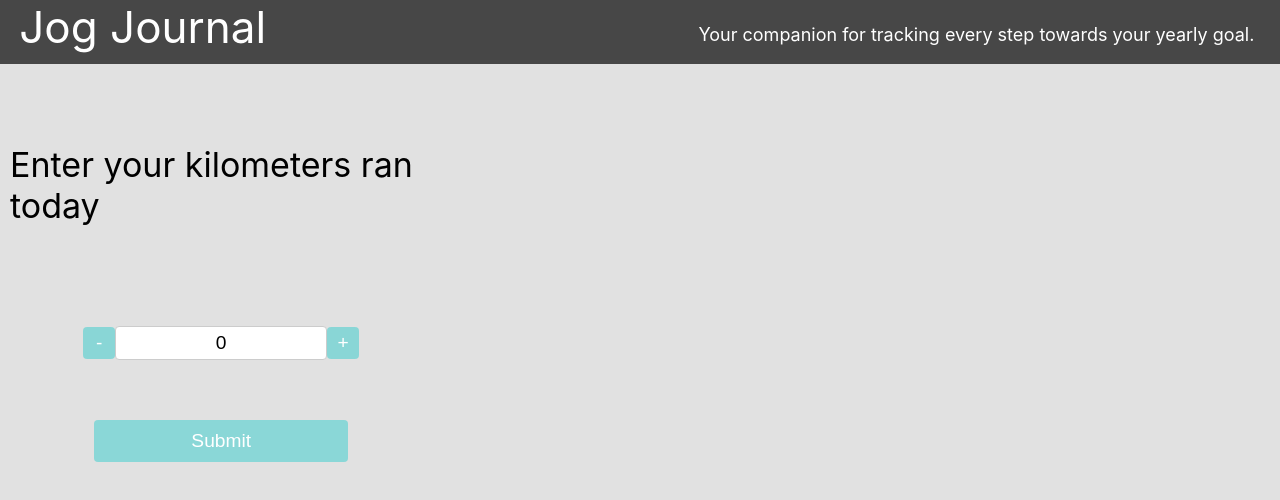
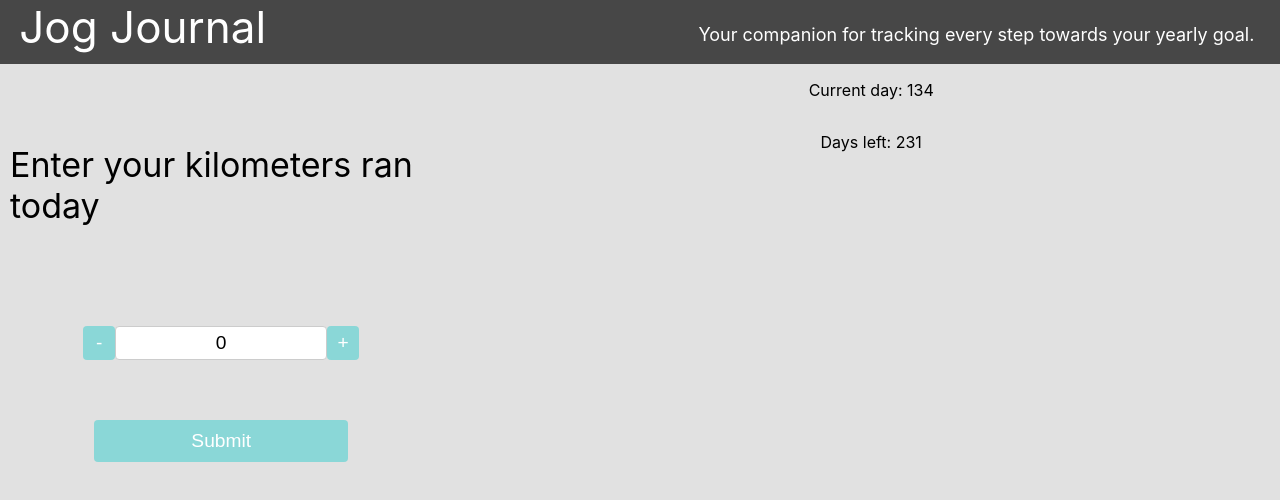
Before and after one commit to HaydenMCD/jog-journal, a React (Create React App) app: page / in a window 1280 px wide. Shown: the top 500 px of the page. Built offline with nearby package versions, Linux system fonts and the light colour scheme.

Commit message:
Set enter kilometer view min width. Added statistics view with basic info (more will be added once a database is linked).

```diff
--- a/src/App.js
+++ b/src/App.js
@@ -9,6 +9,7 @@ function App() {
       <Header />
       <div className="wrapper">
       <KilometerInput />
+      <Tracker />
       </div>
 
     </div>
--- a/src/components/Tracker.js
+++ b/src/components/Tracker.js
@@ -1,21 +1,31 @@
 import React from "react";
+import "../css/Tracker.css";
 
-var today = new Date();
+var today = new Date(); // Gets todays date
+
+// Sets the beginning of the current year
 var start = new Date(today.getFullYear(), 0, 0);
+
+// Calculates timezone different using the timezone set on the users machine.
 var diff =
   today -
   start +
   (start.getTimezoneOffset() - today.getTimezoneOffset()) * 60 * 1000;
-var oneDay = 1000 * 60 * 60 * 24;
-var totalDays = Math.floor(diff / oneDay);
-var daysLeft = 365 - totalDays;
-console.log("Day of year: " + totalDays);
+
+// Milliseconds in a day
+var oneDay = 86400000;
+
+var currentDay = Math.floor(diff / oneDay);
+
+var daysLeft = 365 - currentDay;
 
 const Tracker = () => {
   return (
     <>
-      <p>Day of year is: {totalDays}</p>
-      <p>Days left in the year: {daysLeft}</p>
+      <div className="tracker-wrapper">
+        <p>Current day: {currentDay}</p>
+        <p>Days left: {daysLeft}</p>
+      </div>
     </>
   );
 };
--- a/src/css/App.css
+++ b/src/css/App.css
@@ -1,5 +1,6 @@
 .wrapper {
     width: 100%;
+    display: flex;
 }
 
 body {
--- a/src/css/KilometerInput.css
+++ b/src/css/KilometerInput.css
@@ -1,5 +1,5 @@
 .kilometerContainer {
-  width: 33%;
+  min-width: 33%;
   padding: 10px;
   display: flex;
   flex-direction: column;
--- /dev/null
+++ b/src/css/Tracker.css
@@ -0,0 +1,6 @@
+.tracker-wrapper {
+  min-width: 67%;
+  display: flex;
+  flex-direction: column;
+  align-items: center;
+}
```
